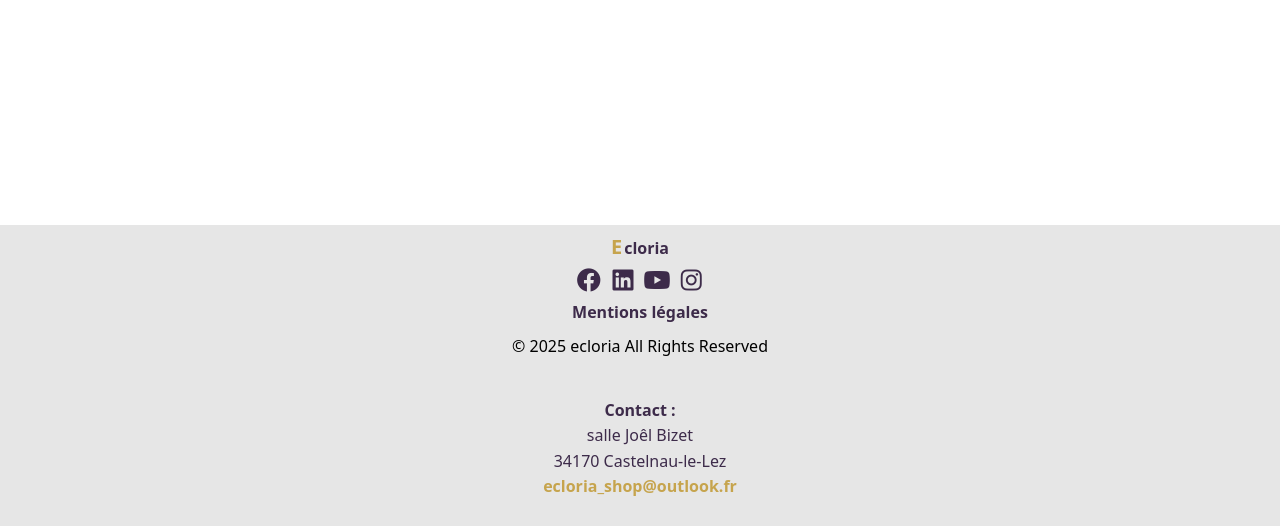
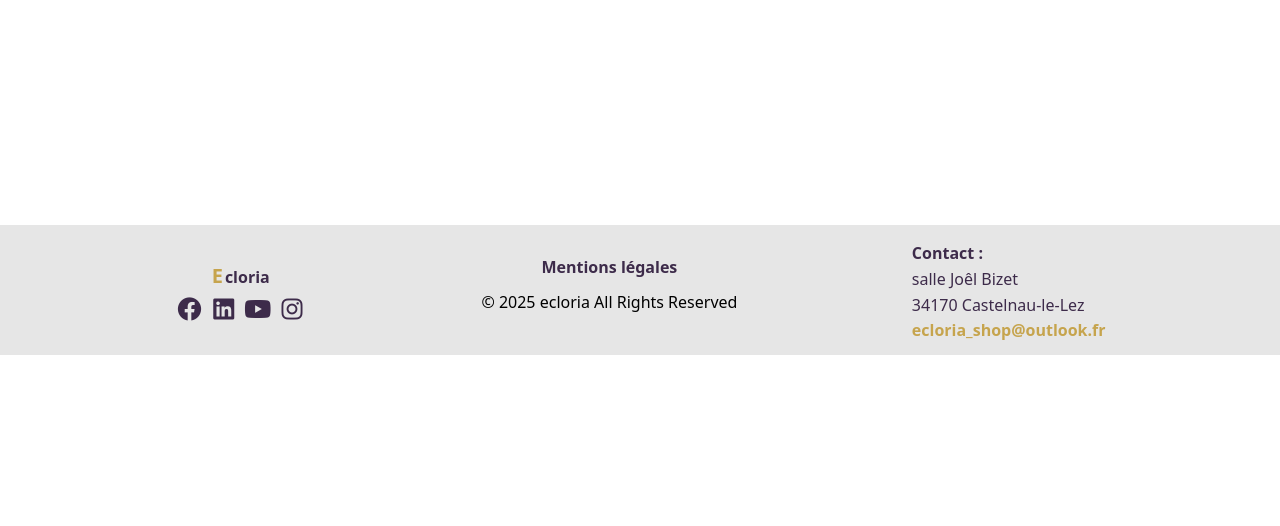
Before and after one commit to nabil-ghazali/Ecloria, a Django app: template ecloria/templates/catalog/category.html in a window 1280 px wide. Shown: the part 694-1220 px from the top of the page. After the commit the page ends 1049 px from the top, so only its background shows below. Run offline with Django 5.2, Linux system fonts and the light colour scheme; the template is opened without the code that fills it, so the values that code supplies are empty; some libraries are stand-ins or nearby versions; some web fonts are replaced.

Commit message:
css footer

```diff
--- a/ecloria/static/css/base.css
+++ b/ecloria/static/css/base.css
@@ -438,22 +438,9 @@ footer .container .categ {
 
 }
 
-footer .container {
-    flex-direction: column;
-    height: auto;
-    padding: 10px 0;
-    gap: 10px;
-    /* position: absolute;
-        bottom: 0; */
-    text-align: center;
-    z-index: 20;
-}
 
-footer .news {
-    /* position: fixed;
-        bottom: 220px; */
-    left: 10px;
-}
+
+
 
 /* welcome msg user  */
 
```
